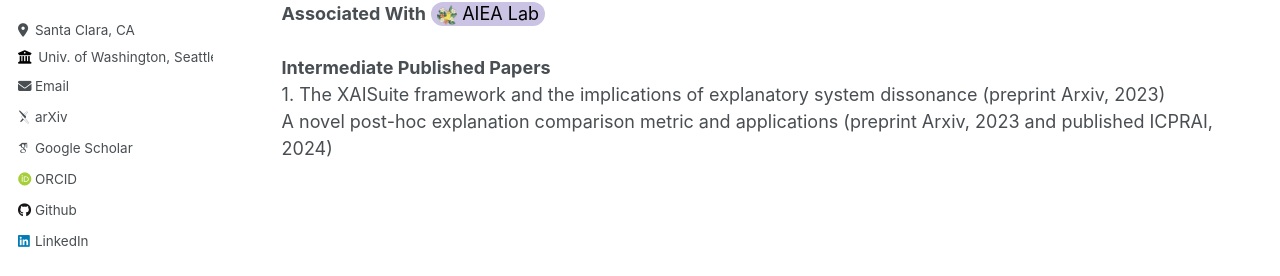
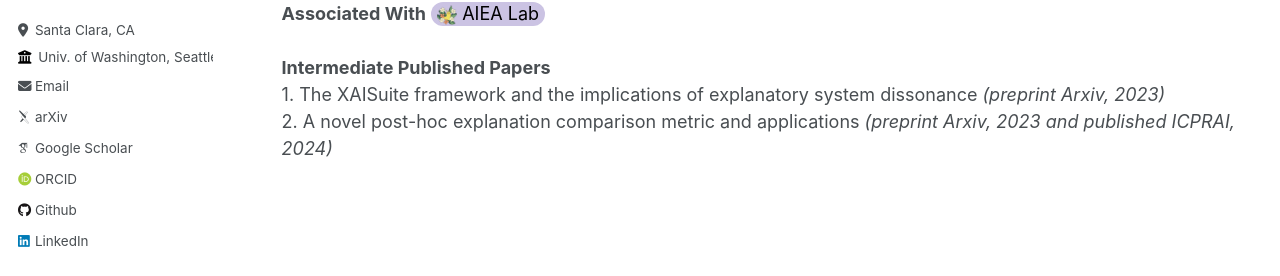
Before and after one commit to shreyanmitra/shreyanmitra.github.io, a Jekyll site: the page built from _pages/publications.md, in a window 1280 px wide and 945 px high. Shown: the part 352-628 px from the top of the window. Built offline with Jekyll 4.4.1, drawn with Linux system fonts in a browser that asks for light colours; some web fonts are replaced.

Commit message:
Update lets-agree-to-disagree.md

```diff
--- a/_publications/lets-agree-to-disagree.md
+++ b/_publications/lets-agree-to-disagree.md
@@ -2,7 +2,7 @@
 title: "Let's Agree to Disagree: Towards a Solution to the Disagreement Problem in Explainability"
 collection: publications
 permalink: /publication/lets-agree-to-disagree
-excerpt: <br> **Publication Status** <button style='border-radius:12px;background-color:rgb(203, 195, 227);border:none'> Working Paper </button> <br> **Topics** <button style='border-radius:12px;background-color:rgb(203, 195, 227);border:none'>ML Robustness</button> <button style='border-radius:12px;background-color:rgb(203, 195, 227);border:none'>ML Accessibility</button> <br> **Associated With** <button style='border-radius:12px;background-color:rgb(203, 195, 227);border:none'> <img src='../files/AIEALogo.png' style='height:20px;'/>  AIEA Lab</button><br><br>**Intermediate Published Papers** <br> 1. The XAISuite framework and the implications of explanatory system dissonance (preprint Arxiv, 2023) <br> A novel post-hoc explanation comparison metric and applications (preprint Arxiv, 2023 and published ICPRAI, 2024)
+excerpt: <br> **Publication Status** <button style='border-radius:12px;background-color:rgb(203, 195, 227);border:none'> Working Paper </button> <br> **Topics** <button style='border-radius:12px;background-color:rgb(203, 195, 227);border:none'>ML Robustness</button> <button style='border-radius:12px;background-color:rgb(203, 195, 227);border:none'>ML Accessibility</button> <br> **Associated With** <button style='border-radius:12px;background-color:rgb(203, 195, 227);border:none'> <img src='../files/AIEALogo.png' style='height:20px;'/>  AIEA Lab</button><br><br>**Intermediate Published Papers** <br> 1. The XAISuite framework and the implications of explanatory system dissonance *(preprint Arxiv, 2023)* <br> 2. A novel post-hoc explanation comparison metric and applications *(preprint Arxiv, 2023 and published ICPRAI, 2024)*
 date: 2023-11-17
 venue: 'ICPRAI Conference Proceedings'
 paperurl: 'https://arxiv.org/pdf/2311.10811'
```
